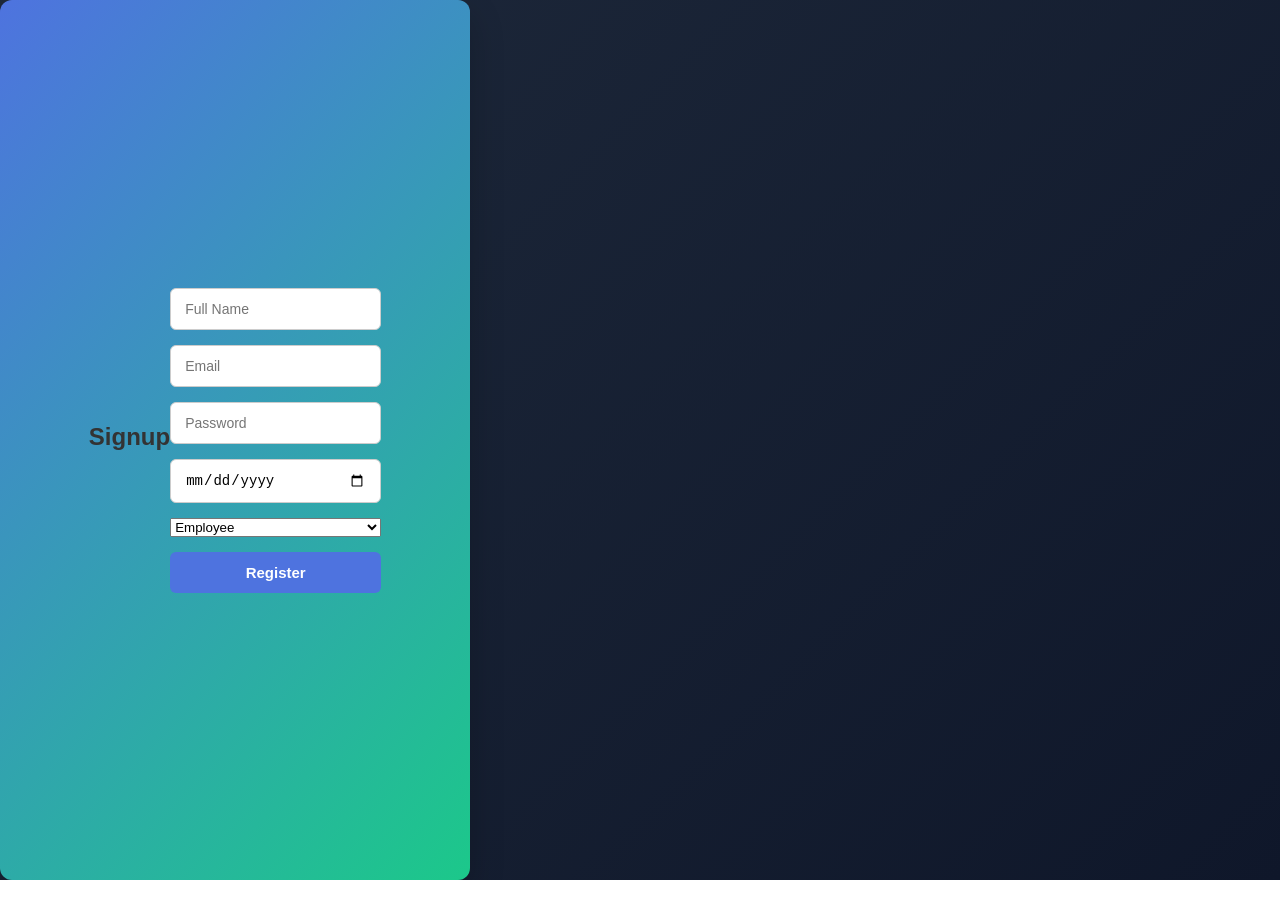
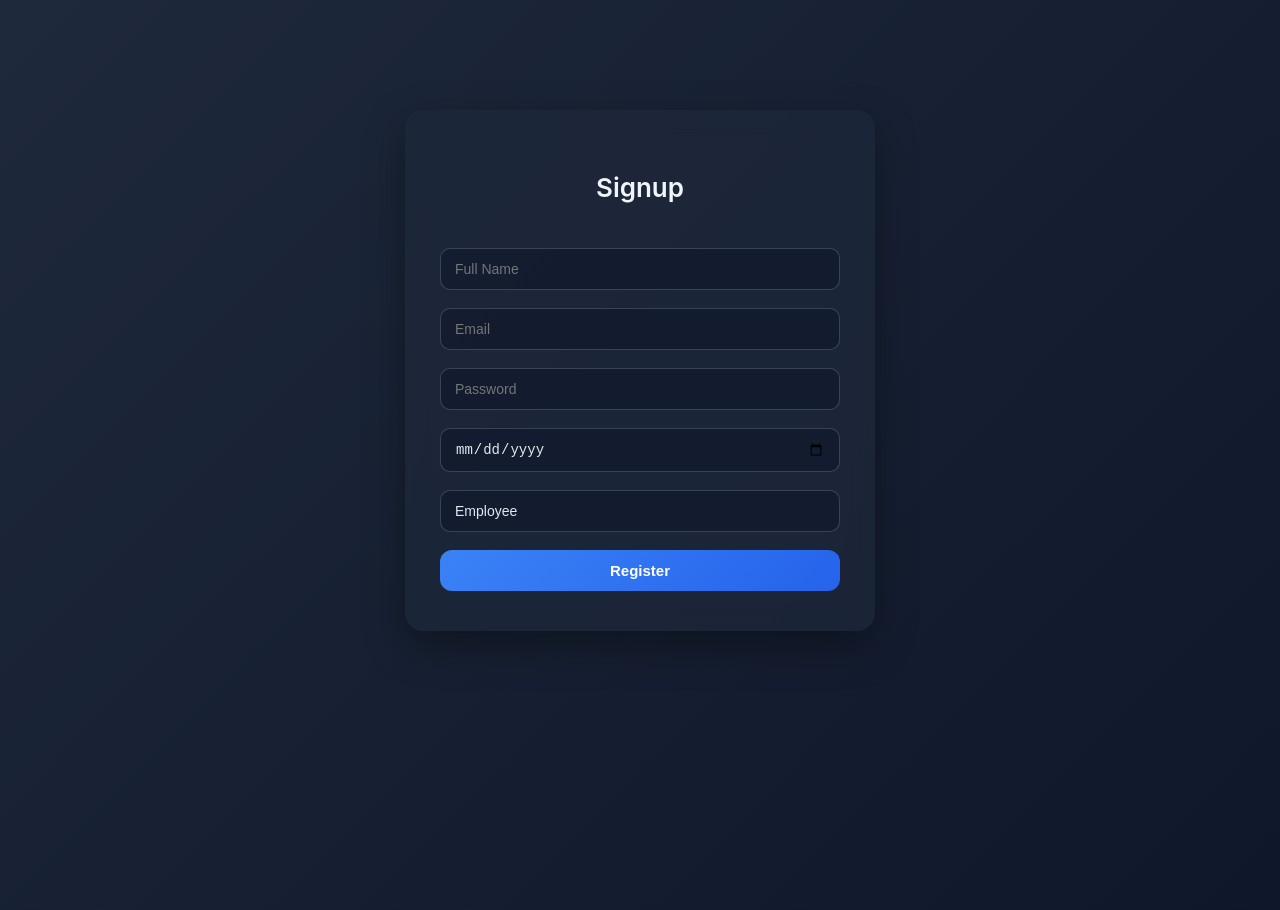
Before and after one commit to anjali012005/EmployeeManagement, a React (Create React App) app in the folder frontend/: page /signup in a window 1280 px wide. Before the commit the page ends 880 px from the top, so only its background shows below. Built offline with nearby package versions, Linux system fonts and the light colour scheme.

Commit message:
fixed styling

```diff
--- a/frontend/src/pages/Login.css
+++ b/frontend/src/pages/Login.css
@@ -1,70 +1,91 @@
-/* Login.css */
-
+/* ===== Body Reset ===== */
 body {
   margin: 0;
-  font-family: Arial, Helvetica, sans-serif;
+  font-family: "Inter", Arial, Helvetica, sans-serif;
+  background: linear-gradient(135deg, #1e293b, #0f172a);
+  color: #e2e8f0;
+  height: 100vh;
 
 }
 
+/* ===== Login Card ===== */
 .login-container {
-  background: #ffffff;
-  padding: 40px 35px;
-  border-radius: 12px;
   width: 100%;
   max-width: 400px;
-  box-shadow: 0 15px 35px rgba(0, 0, 0, 0.2);
+  padding: 40px 35px;
+  border-radius: 18px;
+  background: rgba(30, 41, 59, 0.7);
+  backdrop-filter: blur(12px);
+  box-shadow: 0 15px 40px rgba(0, 0, 0, 0.35);
   display: flex;
-  justify-content: center;
-  align-items: center;
-  background: linear-gradient(135deg, #36b9cc, #4e73df);
-  height: 100vh;
+  flex-direction: column;
+  justify-self:center;
+  align-self:center;
+  gap: 20px;
+  margin-top: 200px;
+  transition: all 0.3s ease;
 }
 
+.login-container:hover {
+  transform: translateY(-3px);
+  box-shadow: 0 20px 50px rgba(0, 0, 0, 0.45);
+}
+
+/* ===== Title ===== */
 .login-container h2 {
   text-align: center;
   margin-bottom: 25px;
-  color: #333;
+  color: #f1f5f9;
+  font-weight: 600;
+  font-size: 26px;
 }
 
+/* ===== Form Layout ===== */
 .login-form {
   display: flex;
   flex-direction: column;
-  gap: 15px;
+  gap: 18px;
 }
 
+/* ===== Inputs ===== */
 .login-form input {
   padding: 12px 14px;
-  border-radius: 6px;
-  border: 1px solid #ccc;
+  border-radius: 10px;
+  border: 1px solid rgba(148, 163, 184, 0.3);
+  background: rgba(15, 23, 42, 0.6);
+  color: #e2e8f0;
   font-size: 14px;
-  transition: 0.3s ease;
+  outline: none;
+  transition: all 0.2s ease;
 }
 
 .login-form input:focus {
-  outline: none;
-  border-color: #36b9cc;
-  box-shadow: 0 0 5px rgba(54, 185, 204, 0.4);
+  border-color: #3b82f6;
+  box-shadow: 0 0 0 2px rgba(59, 130, 246, 0.2);
 }
 
+/* ===== Button ===== */
 .login-form button {
   padding: 12px;
-  border-radius: 6px;
+  border-radius: 12px;
   border: none;
-  background-color: #36b9cc;
-  color: white;
+  background: linear-gradient(135deg, #3b82f6, #2563eb);
+  color: #fff;
   font-size: 15px;
   font-weight: 600;
   cursor: pointer;
-  transition: 0.3s ease;
+  transition: all 0.3s ease;
 }
 
 .login-form button:hover {
-  background-color: #2c9faf;
   transform: translateY(-2px);
+  box-shadow: 0 8px 20px rgba(59, 130, 246, 0.4);
 }
 
+/* ===== Responsive ===== */
 @media (max-width: 480px) {
   .login-container {
-    padding: 25px;
+    padding: 30px 20px;
+    width: 90%;
   }
 }
--- a/frontend/src/pages/Signup.css
+++ b/frontend/src/pages/Signup.css
@@ -1,70 +1,137 @@
-/* Signup.css */
-
+/* ===== Body Reset ===== */
 body {
   margin: 0;
-  font-family: Arial, Helvetica, sans-serif;
+  font-family: "Inter", Arial, Helvetica, sans-serif;
   background: linear-gradient(135deg, #1e293b, #0f172a);
+  color: #e2e8f0;
+  height: 100vh;
 }
 
+/* ===== Signup Card ===== */
 .signup-container {
-  background: #ffffff;
-  padding: 40px 35px;
-  border-radius: 12px;
   width: 100%;
   max-width: 400px;
-  box-shadow: 0 15px 35px rgba(0, 0, 0, 0.2);
-   display: flex;
-  justify-content: center;
-  align-items: center;
-  background: linear-gradient(135deg, #4e73df, #1cc88a);
- height: 100vh;
+  padding: 40px 35px;
+  border-radius: 18px;
+  background: rgba(30, 41, 59, 0.7);
+  backdrop-filter: blur(12px);
+  box-shadow: 0 15px 40px rgba(0, 0, 0, 0.35);
+  display: flex;
+  flex-direction: column;
+  justify-self: center;
+  align-self: center;
+  gap: 20px;
+  margin-top:110px;
+  transition: all 0.3s ease;
 }
 
+.signup-container:hover {
+  transform: translateY(-3px);
+  box-shadow: 0 20px 50px rgba(0, 0, 0, 0.45);
+}
+
+/* ===== Title ===== */
 .signup-container h2 {
   text-align: center;
   margin-bottom: 25px;
-  color: #333;
+  color: #f1f5f9;
+  font-weight: 600;
+  font-size: 26px;
 }
 
+/* ===== Form Layout ===== */
 .signup-form {
   display: flex;
   flex-direction: column;
-  gap: 15px;
+  gap: 18px;
 }
 
+/* ===== Inputs ===== */
 .signup-form input {
   padding: 12px 14px;
-  border-radius: 6px;
-  border: 1px solid #ccc;
+  border-radius: 10px;
+  border: 1px solid rgba(148, 163, 184, 0.3);
+  background: rgba(15, 23, 42, 0.6);
+  color: #e2e8f0;
   font-size: 14px;
-  transition: 0.3s ease;
+  outline: none;
+  transition: all 0.2s ease;
 }
 
 .signup-form input:focus {
-  outline: none;
-  border-color: #4e73df;
-  box-shadow: 0 0 5px rgba(78, 115, 223, 0.4);
+  border-color: #3b82f6;
+  box-shadow: 0 0 0 2px rgba(59, 130, 246, 0.2);
 }
 
+/* ===== Button ===== */
 .signup-form button {
   padding: 12px;
-  border-radius: 6px;
+  border-radius: 12px;
   border: none;
-  background-color: #4e73df;
-  color: white;
+  background: linear-gradient(135deg, #3b82f6, #2563eb);
+  color: #fff;
   font-size: 15px;
   font-weight: 600;
   cursor: pointer;
-  transition: 0.3s ease;
+  transition: all 0.3s ease;
 }
 
 .signup-form button:hover {
-  background-color: #2e59d9;
   transform: translateY(-2px);
+  box-shadow: 0 8px 20px rgba(59, 130, 246, 0.4);
 }
 
+/* ===== Select Styling ===== */
+select {
+  padding: 12px 14px;
+  border-radius: 10px;
+  border: 1px solid rgba(148, 163, 184, 0.3);
+  background: rgba(15, 23, 42, 0.6);
+  color: #e2e8f0;
+  font-size: 14px;
+  outline: none;
+  appearance: none; /* remove default arrow for modern look */
+  -webkit-appearance: none;
+  -moz-appearance: none;
+  transition: all 0.2s ease;
+  cursor: pointer;
+}
+
+/* Focus Effect */
+select:focus {
+  border-color: #3b82f6;
+  box-shadow: 0 0 0 2px rgba(59, 130, 246, 0.2);
+}
+
+/* Optional: Add custom arrow */
+select::-ms-expand {
+  display: none; /* hide default arrow in IE/Edge */
+}
+
+.select-wrapper {
+  position: relative;
+}
+
+.select-wrapper::after {
+  content: "▾"; /* down arrow */
+  position: absolute;
+  right: 12px;
+  top: 50%;
+  transform: translateY(-50%);
+  pointer-events: none;
+  color: #94a3b8;
+  font-size: 14px;
+}
+
+/* Smooth hover */
+select:hover {
+  border-color: #60a5fa;
+}
+
+/* ===== Responsive ===== */
 @media (max-width: 480px) {
   .signup-container {
-    padding: 25px;
+    padding: 30px 20px;
+    width: 90%;
   }
 }
```
